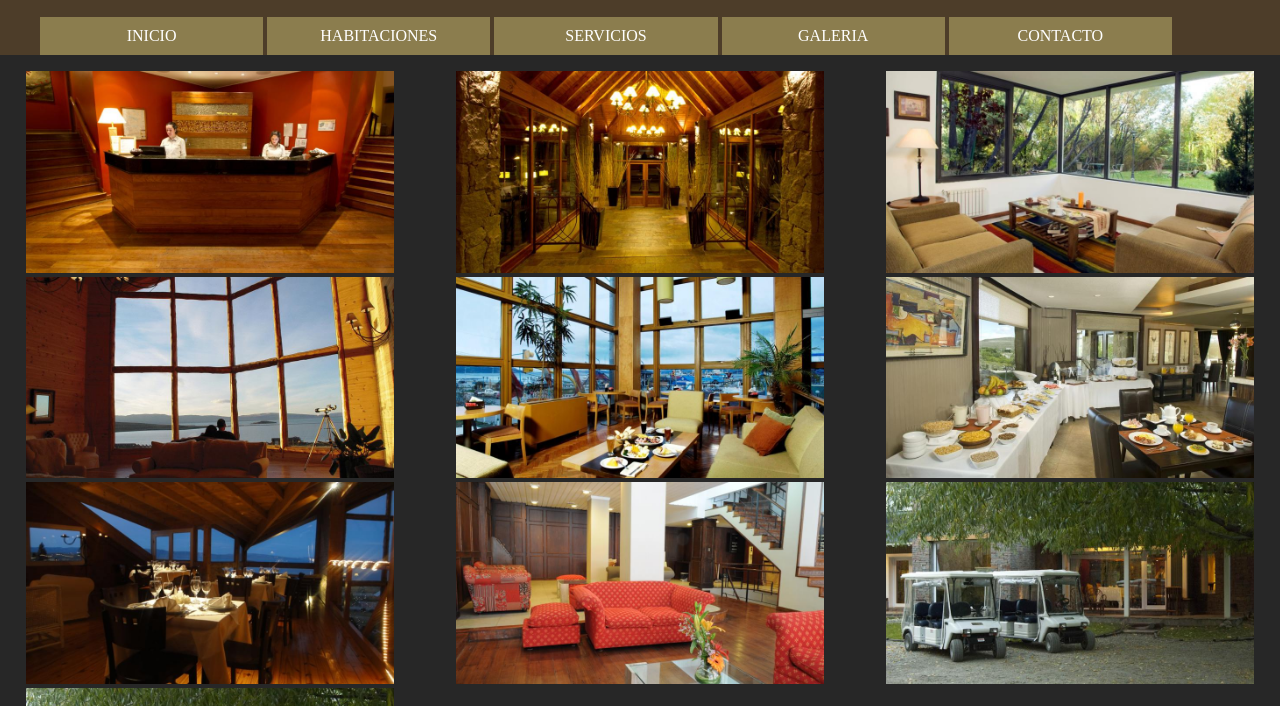
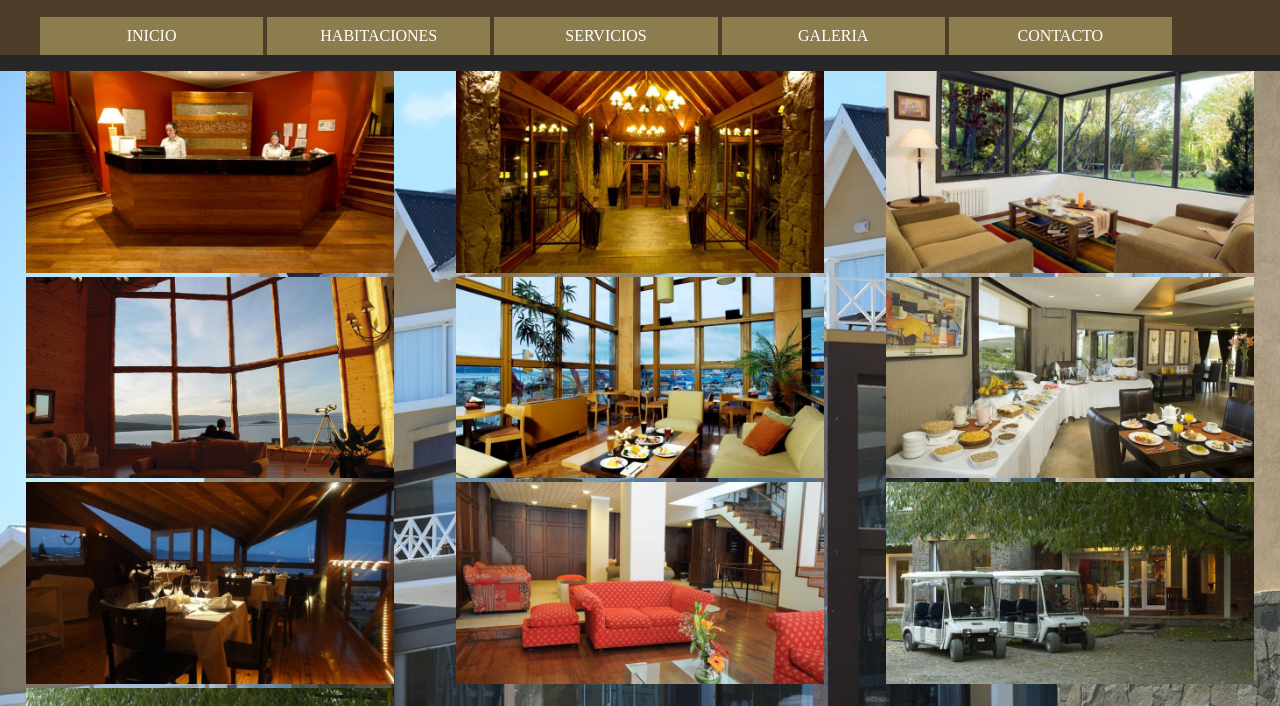
Before and after one commit to sofiamunoz/paginahotel, a plain HTML site: page fotos.html in a window 1280 px wide. Shown: the part 94-800 px from the top of the page. Drawn offline with Linux system fonts and the light colour scheme.

Commit message:
Mejorando CSS2

```diff
--- a/estilo.css
+++ b/estilo.css
@@ -99,7 +99,7 @@ section {
     /*margin:20px;*/
     /*padding:0px 0px;*/ /*innecesario*/
     /*height: 100vh;*/
-    /*background-image: url(images/hotel.jpg); !*agregué la imagen como background de la section*!*/
+    background-image: url(images/hotel.jpg); /*agregué la imagen como background de la section*/
     background-size: cover; /*le puse el size cover para que cubra toda la sección y no tengas problemas con los píxeles*/
     background-repeat: no-repeat; /*lo agregué por las dudas*/
     display: block;
```
